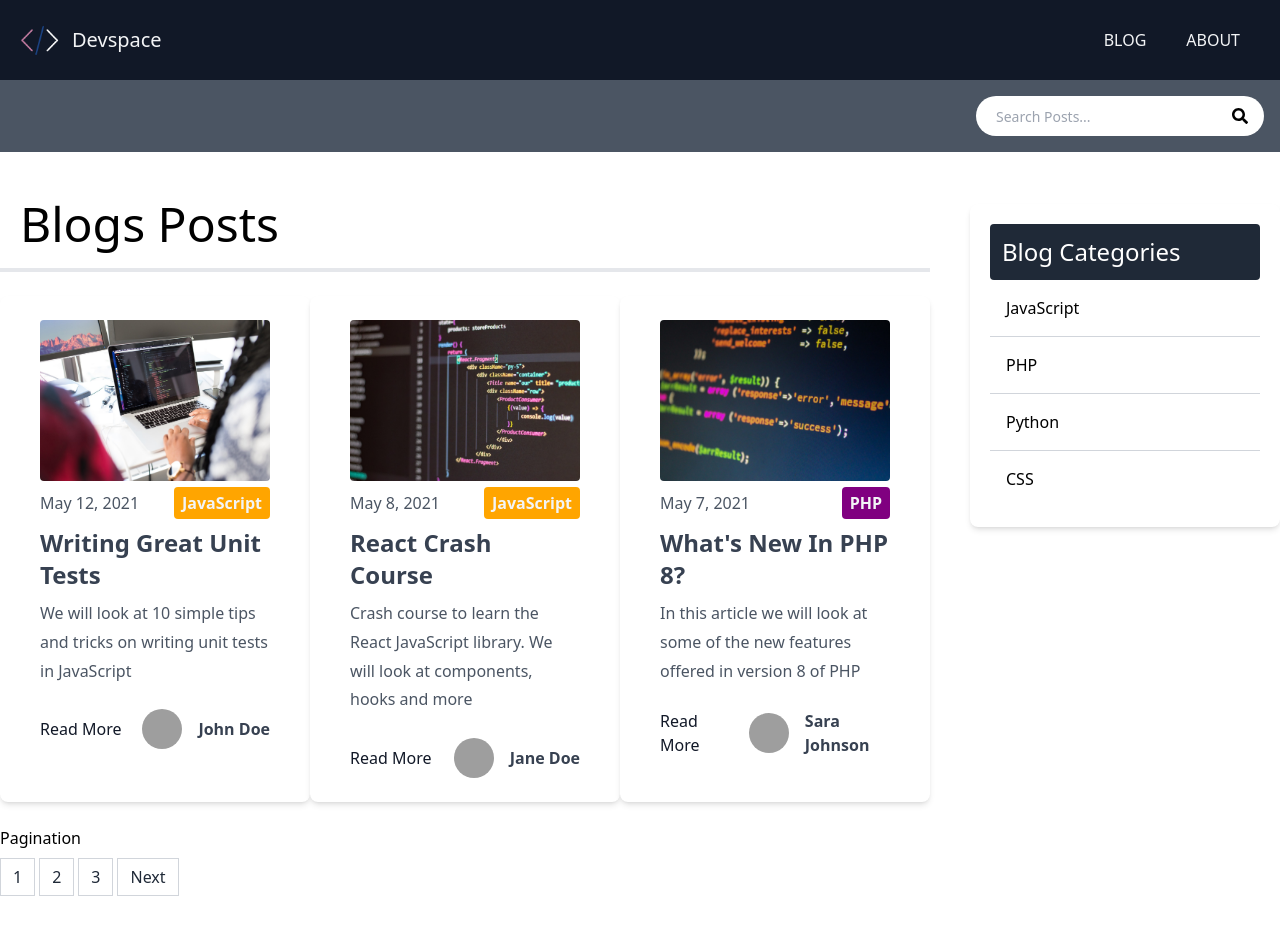
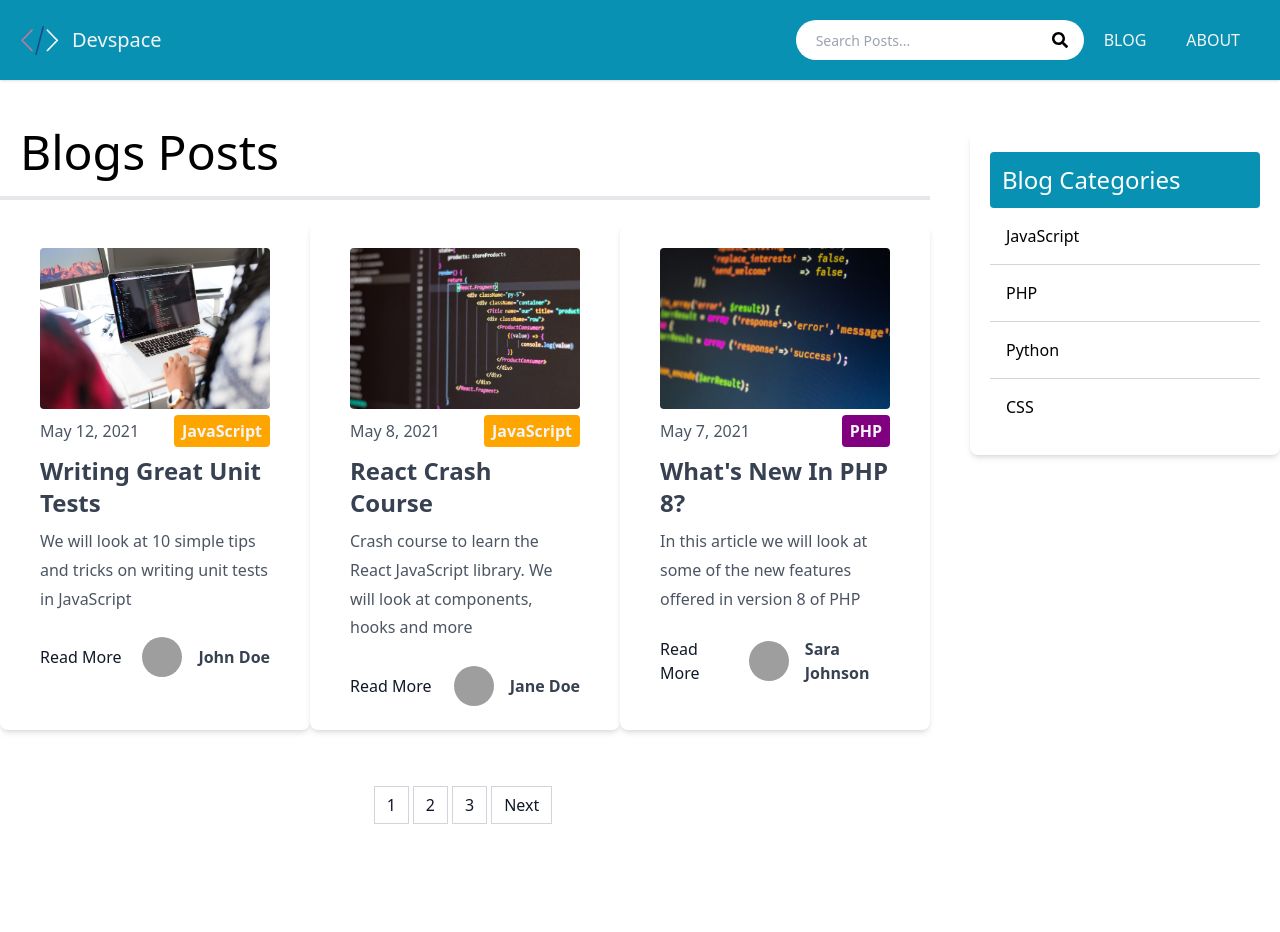
Before and after one commit to shubh-dave/NextJS_BlogApp, a Next.js app: page /blog in a window 1280 px wide. After the commit the page ends 884 px from the top, so only its background shows below. Built offline with nearby package versions, Linux system fonts and the light colour scheme; grey boxes are pictures that could not be loaded.

Commit message:
css final edit

```diff
--- a/components/CategoryList.js
+++ b/components/CategoryList.js
@@ -1,22 +1,20 @@
-import Link from "next/link"
+import Link from "next/link";
 
-function CategoryList({categories}) {
+function CategoryList({ categories }) {
   return (
     <div className="w-full p-5 bg-white rounded-lg shadow-md mt-6">
-        <h3 className="text-2xl bg-gray-800 text-white p-3 rounded">
+      <h3 className="text-2xl bg-cyan-600 text-white p-3 rounded">
         Blog Categories
       </h3>
       <ul className="divide-y divide-gray-300">
         {categories.map((category, index) => (
           <Link key={index} href={`/blog/category/${category.toLowerCase()}`}>
-                    <li className="p-4 cursor-pointer hover:bg-gray-50">
-                        {category}
-                    </li>
+            <li className="p-4 cursor-pointer hover:bg-gray-50">{category}</li>
           </Link>
         ))}
       </ul>
     </div>
-  )
+  );
 }
 
-export default CategoryList
+export default CategoryList;
--- a/components/Header.js
+++ b/components/Header.js
@@ -1,23 +1,26 @@
-import Link from "next/link"
-import Image from "next/image"
+import Link from "next/link";
+import Image from "next/image";
+import Search from "./Search";
 
 function Header() {
   return (
-    <header className="bg-gray-900 text-gray-100 shadow w-full">
+    <header className="bg-cyan-600 text-gray-100 shadow w-full">
       <div className="container m-auto flex flex-wrap p-5 flex-col md:flex-row items-center">
-            <Link href='/'>
+        <Link href="/">
           <a className="flex md:w-1/5 title-font font-medium items-center md:justify-start mb-4 md:mb-0">
-                <Image src='/images/logo.png' width={40} height={40} alt='logo' />
+            <Image src="/images/logo.png" width={40} height={40} alt="logo" />
             <span className="ml-3 text-xl">Devspace</span>
           </a>
         </Link>
+
         <nav className="flex flex-wrap md:w-4/5 items-center justify-end text-base md:ml-auto">
-                <Link href='/blog'>
+          <Search />
+          <Link href="/blog">
             <a className="mx-5 cursor-pointer uppercase hover:text-indigo-300">
               Blog
             </a>
           </Link>
-                <Link href='/about'>
+          <Link href="/about">
             <a className="mx-5 cursor-pointer uppercase hover:text-indigo-300">
               About
             </a>
@@ -25,7 +28,7 @@ function Header() {
         </nav>
       </div>
     </header>
-  )
+  );
 }
 
-export default Header
+export default Header;
--- a/components/Layout.js
+++ b/components/Layout.js
@@ -1,7 +1,6 @@
 import Head from "next/head";
 import React from "react";
 import Header from "./Header";
-import Search from "./Search";
 
 function Layout({ title, keywords, description, children }) {
   return (
@@ -12,7 +11,6 @@ function Layout({ title, keywords, description, children }) {
         <meta name="description" content={description} />
       </Head>
       <Header />
-      <Search />
       <main className="container mx-auto my-7">{children}</main>
       <link rel="icon" href="/favicon.ico" />
     </div>
--- a/components/Pagination.js
+++ b/components/Pagination.js
@@ -9,22 +9,27 @@ function Pagination({ currentPage, numPages }) {
   if (numPages === 1) return <></>;
 
   return (
-    <div className="mt-6">
-      Pagination
+    <div className="mt-6 flex item-center justify-center p-6">
       <ul className="flex pl-0 list-none my-2">
         {!isFirst && (
           <Link href={prevPage}>
-            <li className="relative block py-2 px-3 leading-tight bg-white border border-gray-300 text-gray-300 text-gray-800 mr-1 hover:bg-gray-200 curosr-pointer">Previous</li>
+            <li className="relative block py-2 px-3 leading-tight bg-white border border-gray-300 text-gray-900 text-gray-800 mr-1 hover:bg-gray-200 curosr-pointer">
+              Previous
+            </li>
           </Link>
         )}
-        {Array.from({ length: numPages },(_, i) =>(
-            <Link href={`/blog/page/${i + 1}`}>
-                <li className="relative block py-2 px-3 leading-tight bg-white border border-gray-300 text-gray-300 text-gray-800 mr-1 hover:bg-gray-200 curosr-pointer">{i + 1}</li>
-            </Link>
-        ) )}
+        {Array.from({ length: numPages }, (_, i) => (
+          <Link href={`/blog/page/${i + 1}`}>
+            <li className="relative block py-2 px-3 leading-tight bg-white border border-gray-300 text-gray-900 text-gray-800 mr-1 hover:bg-gray-200 curosr-pointer">
+              {i + 1}
+            </li>
+          </Link>
+        ))}
         {!isLast && (
           <Link href={nextPage}>
-            <li className="relative block py-2 px-3 leading-tight bg-white border border-gray-300 text-gray-300 text-gray-800 mr-1 hover:bg-gray-200 curosr-pointer">Next</li>
+            <li className="relative block py-2 px-3 leading-tight bg-white border border-gray-300 text-gray-900 text-gray-800 mr-1 hover:bg-gray-200 curosr-pointer">
+              Next
+            </li>
           </Link>
         )}
       </ul>
--- a/components/Search.js
+++ b/components/Search.js
@@ -20,8 +20,8 @@ export default function Search() {
   }, [searchTerm]);
 
   return (
-    <div className="relative bg-gray-600 p-4">
-      <div className="container mx-auto flex items-center justify-center md:justify-end">
+    <div className="">
+      <div className="container flex items-center justify-center md:justify-end">
         <div className="relative text-gray-600 w-72">
           <form>
             <input
--- a/styles/globals.css
+++ b/styles/globals.css
@@ -1,6 +1,11 @@
 @tailwind base;
 @tailwind components;
 @tailwind utilities;
+
+*{
+    margin: 0;
+    padding: 0;
+}
 
 
 p{
```
Lines whose indentation alone changed are shown as unchanged.
